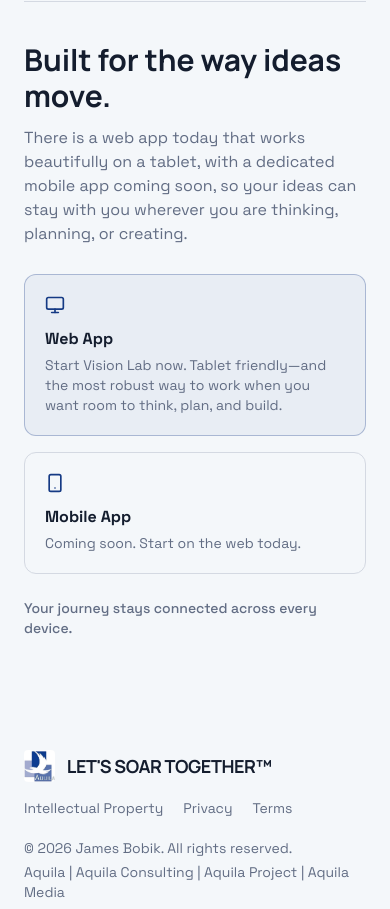
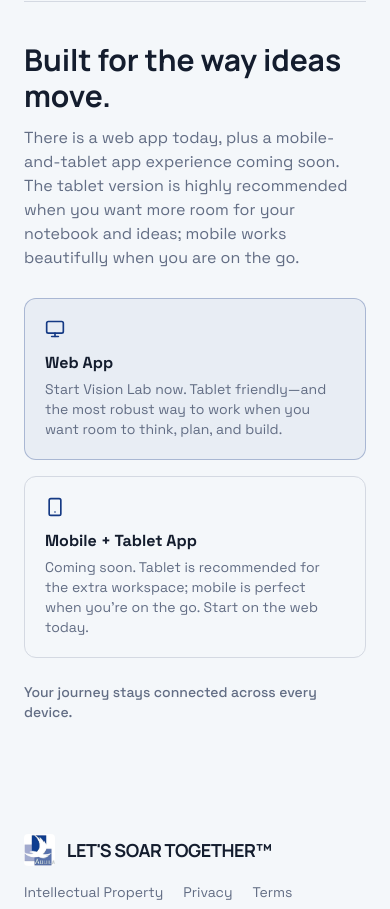
Before and after one commit to Aquilahq/letssoartogether, a React (Vite) app: page /start in a window 390 px wide. Shown: the part 1800-2709 px from the top of the page. Built offline with nearby package versions, Linux system fonts and the light colour scheme.

Commit message:
ui: clarify mobile and tablet experience

```diff
--- a/src/pages/StartPage.tsx
+++ b/src/pages/StartPage.tsx
@@ -44,10 +44,10 @@ const StartPage = () => (
 
         <div className="mt-16 border-t border-border pt-10">
           <h2 className="font-display text-3xl font-bold">Built for the way ideas move.</h2>
-          <p className="mt-3 max-w-2xl text-muted-foreground">There is a web app today that works beautifully on a tablet, with a dedicated mobile app coming soon, so your ideas can stay with you wherever you are thinking, planning, or creating.</p>
+          <p className="mt-3 max-w-2xl text-muted-foreground">There is a web app today, plus a mobile-and-tablet app experience coming soon. The tablet version is highly recommended when you want more room for your notebook and ideas; mobile works beautifully when you are on the go.</p>
           <div className="mt-7 grid gap-4 md:grid-cols-2">
             <Link to="/vision-lab" className="rounded-xl border border-primary/30 bg-primary/5 p-5"><Monitor size={20} className="text-primary" /><strong className="mt-3 block">Web App</strong><span className="mt-1 block text-sm text-muted-foreground">Start Vision Lab now. Tablet friendly—and the most robust way to work when you want room to think, plan, and build.</span></Link>
-            <Link to="/vision-lab" className="rounded-xl border border-border p-5"><Smartphone size={20} className="text-primary" /><strong className="mt-3 block">Mobile App</strong><span className="mt-1 block text-sm text-muted-foreground">Coming soon. Start on the web today.</span></Link>
+            <Link to="/vision-lab" className="rounded-xl border border-border p-5"><Smartphone size={20} className="text-primary" /><strong className="mt-3 block">Mobile + Tablet App</strong><span className="mt-1 block text-sm text-muted-foreground">Coming soon. Tablet is recommended for the extra workspace; mobile is perfect when you&apos;re on the go. Start on the web today.</span></Link>
             </div>
           <p className="mt-6 text-sm font-medium text-muted-foreground">Your journey stays connected across every device.</p>
         </div>
```
